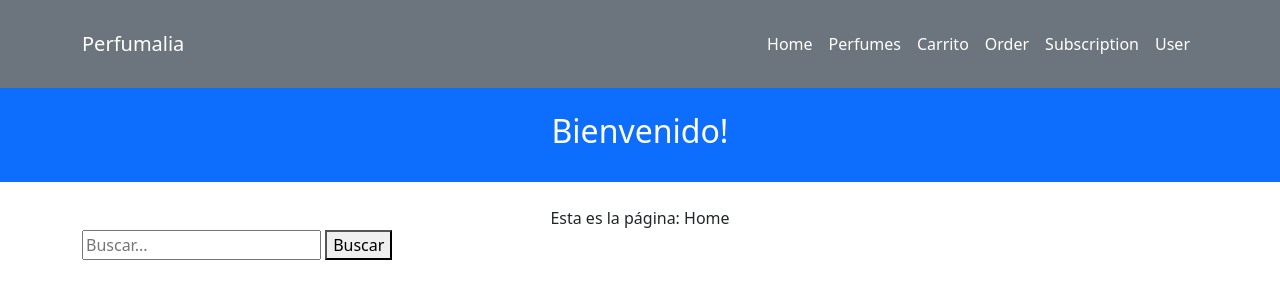
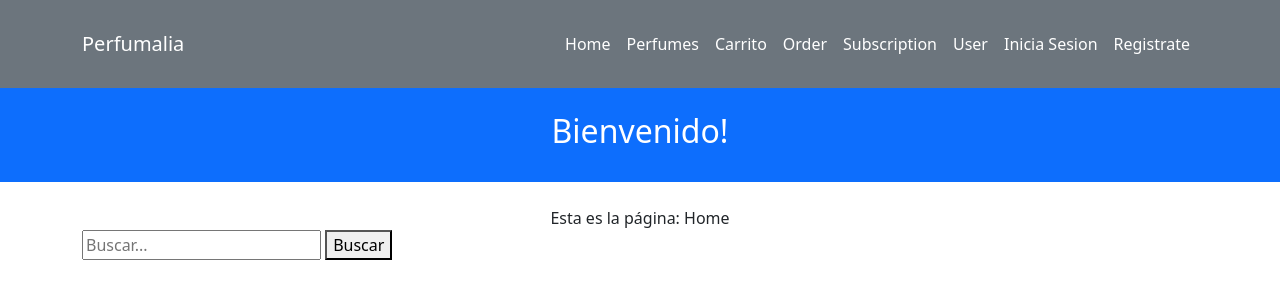
Before and after one commit to pascualgomz/perfumalia-project, a Django app: page / in a window 1280 px wide. Shown: the top 300 px of the page. Run offline with Django 5.2, Linux system fonts and the light colour scheme.

Commit message:
Login and register added to main page in frontend

```diff
--- a/perfumalia/store/templates/base.html
+++ b/perfumalia/store/templates/base.html
@@ -30,6 +30,8 @@
           <a class="nav-link active" href="{% url 'orders' %}">Order</a>
           <a class="nav-link active" href="{% url 'subscription' %}">Subscription</a>
           <a class="nav-link active" href="{% url 'profile' %}">User</a>
+          <a class="nav-link active" href="{% url 'login' %}">Inicia Sesion</a>
+          <a class="nav-link active" href="{% url 'register' %}">Registrate</a>
         </div>
       </div>
     </div>
```
Also changed, not shown: perfumalia/store/templates/singup.html (+3 -6 lines).
